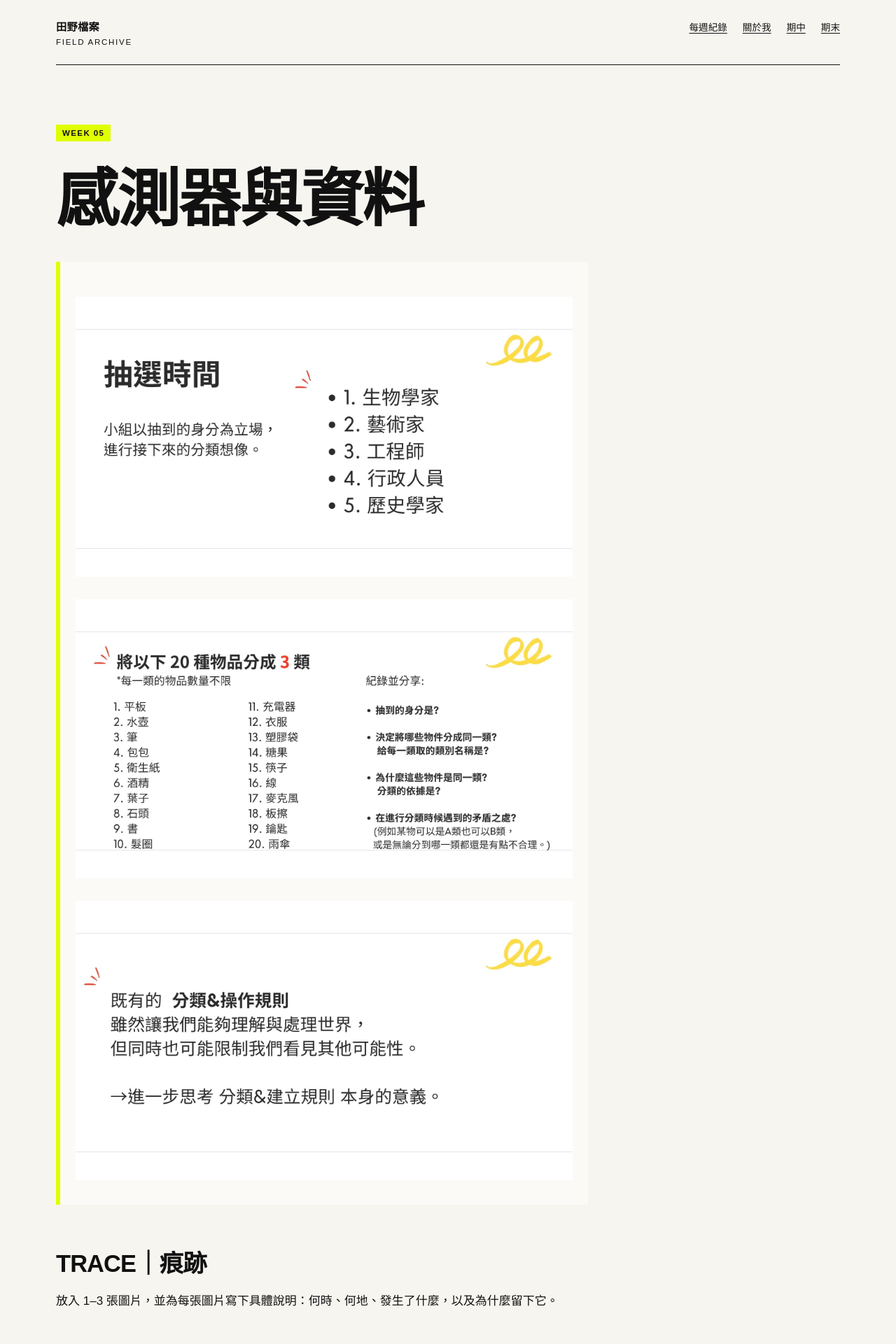
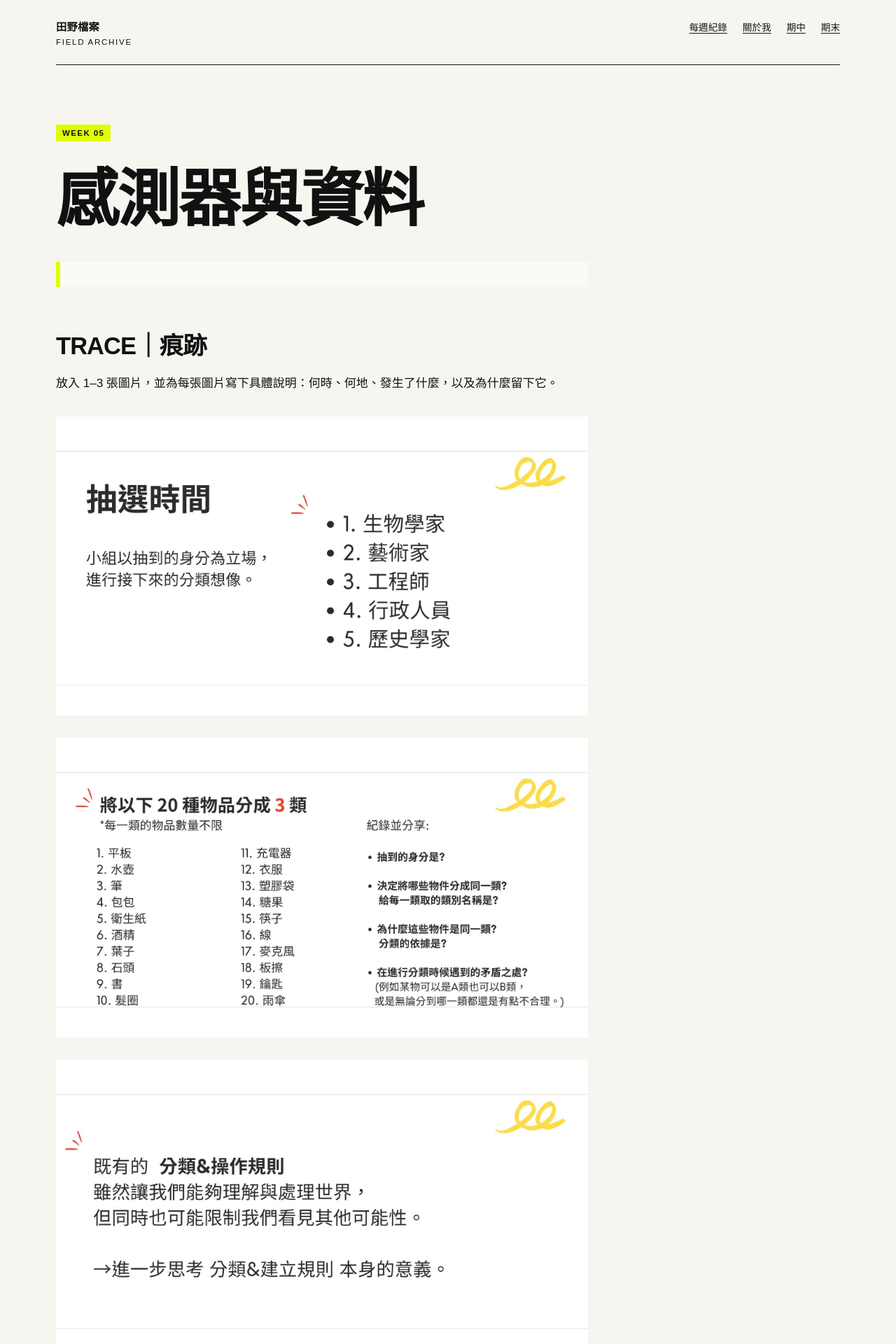
Before and after one commit to irisalco/fieldworkarchive, a Jekyll site: the page built from weeks/week-05.md, in a window 1280 px wide. Shown: the top 1920 px of the page at 70% size. Built offline with Jekyll 4.4.1, drawn with Linux system fonts in a browser that asks for light colours.

Commit message:
Update week-05.md

```diff
--- a/weeks/week-05.md
+++ b/weeks/week-05.md
@@ -7,13 +7,14 @@ permalink: /weeks/week-05/
 
 # 感測器與資料
 
->  ![ppt1]({{ '/assets/images/27.JPG' |relative_url }})
->  ![ppt1]({{ '/assets/images/28.JPG' |relative_url }})
->   ![ppt1]({{ '/assets/images/29.JPG' |relative_url }})
+>
 
 ## TRACE｜痕跡
 
 放入 1–3 張圖片，並為每張圖片寫下具體說明：何時、何地、發生了什麼，以及為什麼留下它。
+![ppt1]({{ '/assets/images/27.JPG' |relative_url }})
+![ppt1]({{ '/assets/images/28.JPG' |relative_url }})
+![ppt1]({{ '/assets/images/29.JPG' |relative_url }})
 
 ## FRICTION｜摩擦
 
```
